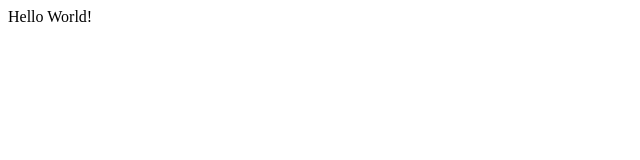
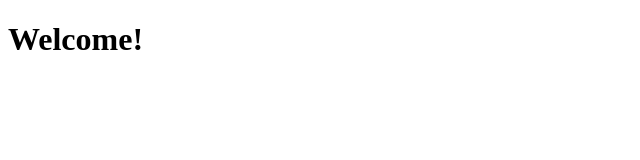
Before and after one commit to Deven123/PhoneJS-HelloWorld, a plain HTML site: page index.html in a window 1280 px wide. Shown: the whole page, without its empty margins (0-640 px from the left). Drawn offline with Linux system fonts and the light colour scheme.

Commit message:
Step 4
Bind a View to ViewModel

```diff
--- a/index.html
+++ b/index.html
@@ -16,6 +16,12 @@
                 AppNamespace.app.router.register(":view", { view: "home" });
                 AppNamespace.app.navigate();
             });
+            AppNamespace.home = function () {
+                var viewModel = {
+                    message: 'Welcome!'
+                };
+                return viewModel;
+            };
         </script>
 	</head>
     <body>
@@ -24,7 +30,7 @@
         </div>
         <div data-options="dxView: {name: 'home'}">
             <div data-options="dxContent : { targetPlaceholder: 'content' } " >
-                Hello World!
+                <h1 data-bind="text: message"></h1>
             </div>
         </div>
     </body>
```
